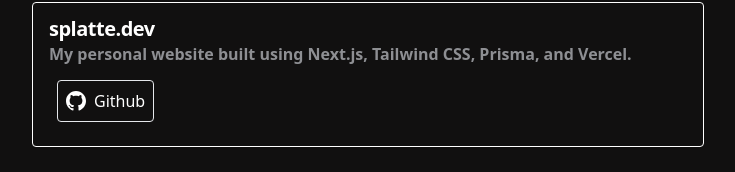
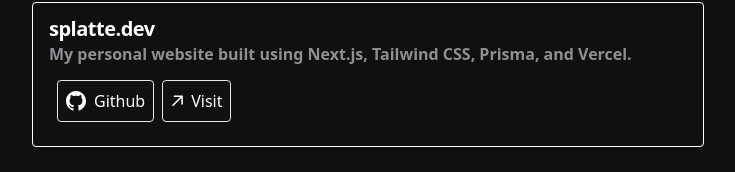
Before and after one commit to LOTaher/SplatteDev, a Next.js app: page / in a window 1280 px wide. Shown: the part 543-715 px from the top of the page, without its empty margins (272-1007 px from the left). Built offline with nearby package versions, Linux system fonts and the light colour scheme.

Commit message:
officially on the web!

```diff
--- a/src/app/page.tsx
+++ b/src/app/page.tsx
@@ -69,6 +69,7 @@
               <CardContent>
                 <div className="flex flex-row space-x-2">
                   <GithubButton src="https://github.com/LOTaher/SplatteDev" />
+                  <LinkButton src="https://splatte.dev/" />
                 </div>
               </CardContent>
             </Card>
```
